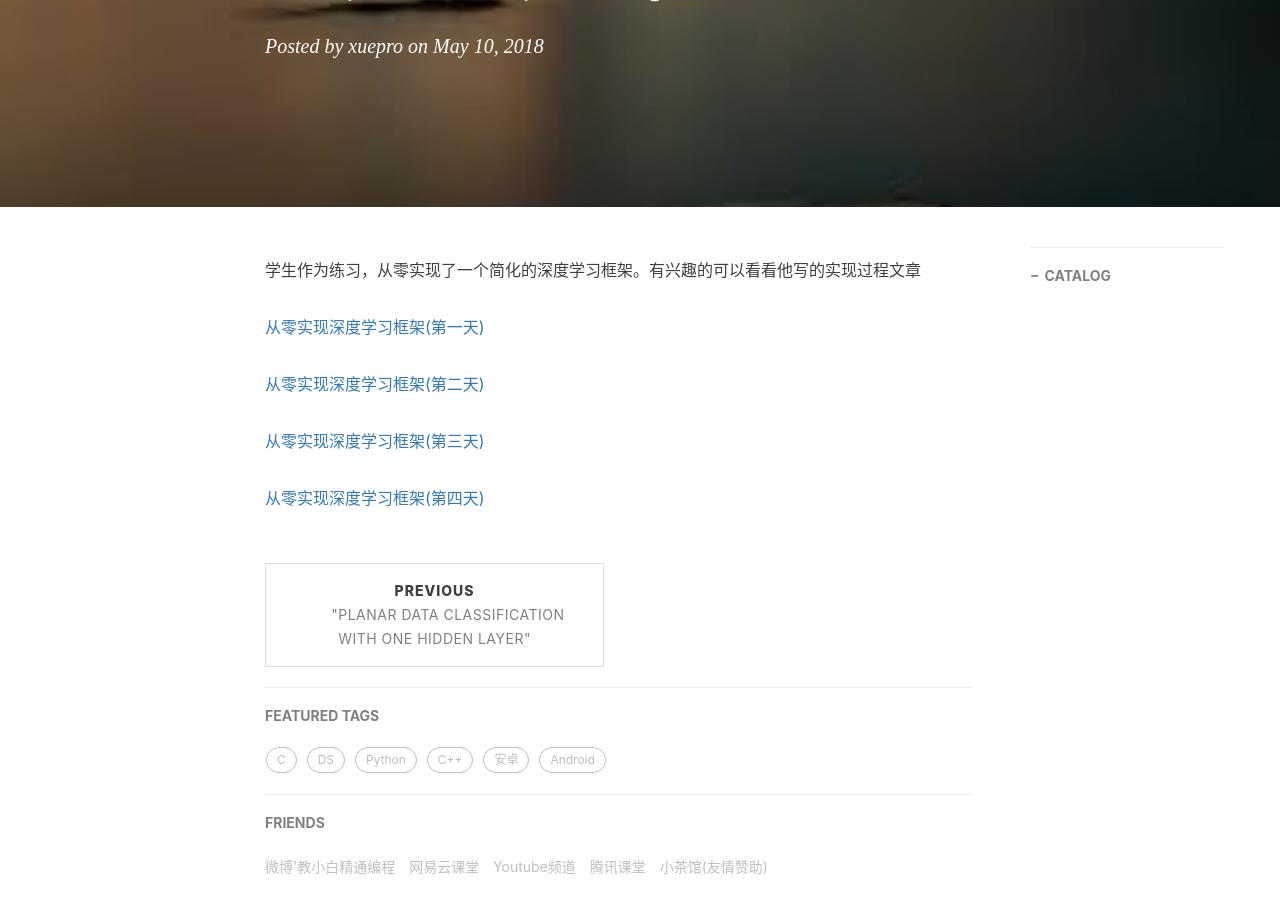
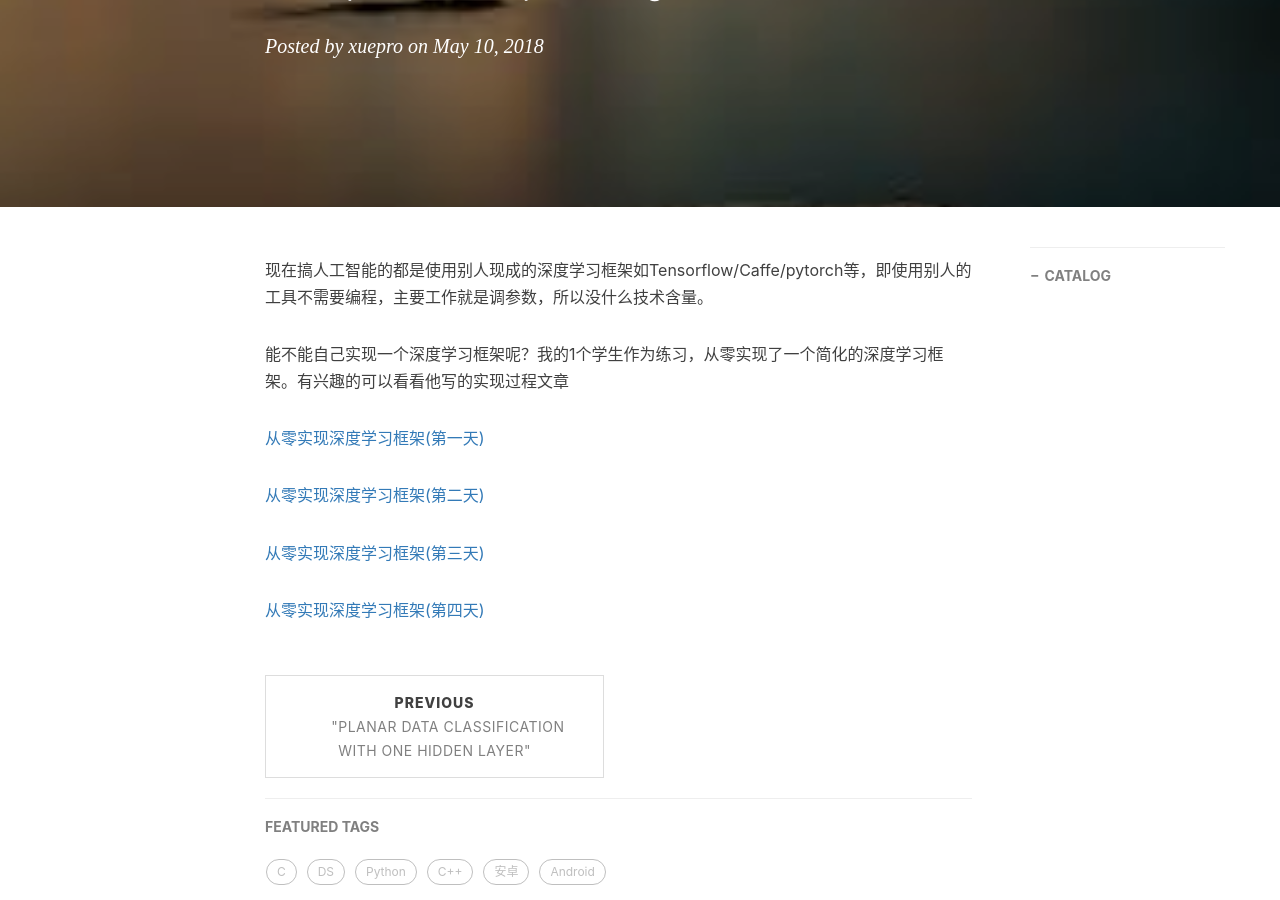
Before and after one commit to xuepro/xuepro.github.io, a Jekyll site: the page built from _posts/2018-05-12-从零实现深度学习框架.md, in a window 1280 px wide and 900 px high, scrolled down 316 px. Built offline with Jekyll 4.4.1, drawn with Linux system fonts in a browser that asks for light colours; nearby versions of some CDN libraries; comment, search, counter and statistics services are not loaded.

Commit message:
Update 2018-05-12-从零实现深度学习框架.md

```diff
--- a/_posts/2018-05-12-从零实现深度学习框架.md
+++ b/_posts/2018-05-12-从零实现深度学习框架.md
@@ -13,7 +13,9 @@ tags:
 
 ---
 
-学生作为练习，从零实现了一个简化的深度学习框架。有兴趣的可以看看他写的实现过程文章
+现在搞人工智能的都是使用别人现成的深度学习框架如Tensorflow/Caffe/pytorch等，即使用别人的工具不需要编程，主要工作就是调参数，所以没什么技术含量。
+
+能不能自己实现一个深度学习框架呢？我的1个学生作为练习，从零实现了一个简化的深度学习框架。有兴趣的可以看看他写的实现过程文章
 
 [从零实现深度学习框架(第一天)](https://hadxu.github.io/2018/03/12/%E4%BB%8E%E9%9B%B6%E5%AE%9E%E7%8E%B0%E6%B7%B1%E5%BA%A6%E5%AD%A6%E4%B9%A0%E6%A1%86%E6%9E%B6(%E7%AC%AC%E4%B8%80%E5%A4%A9)/)
 
```
